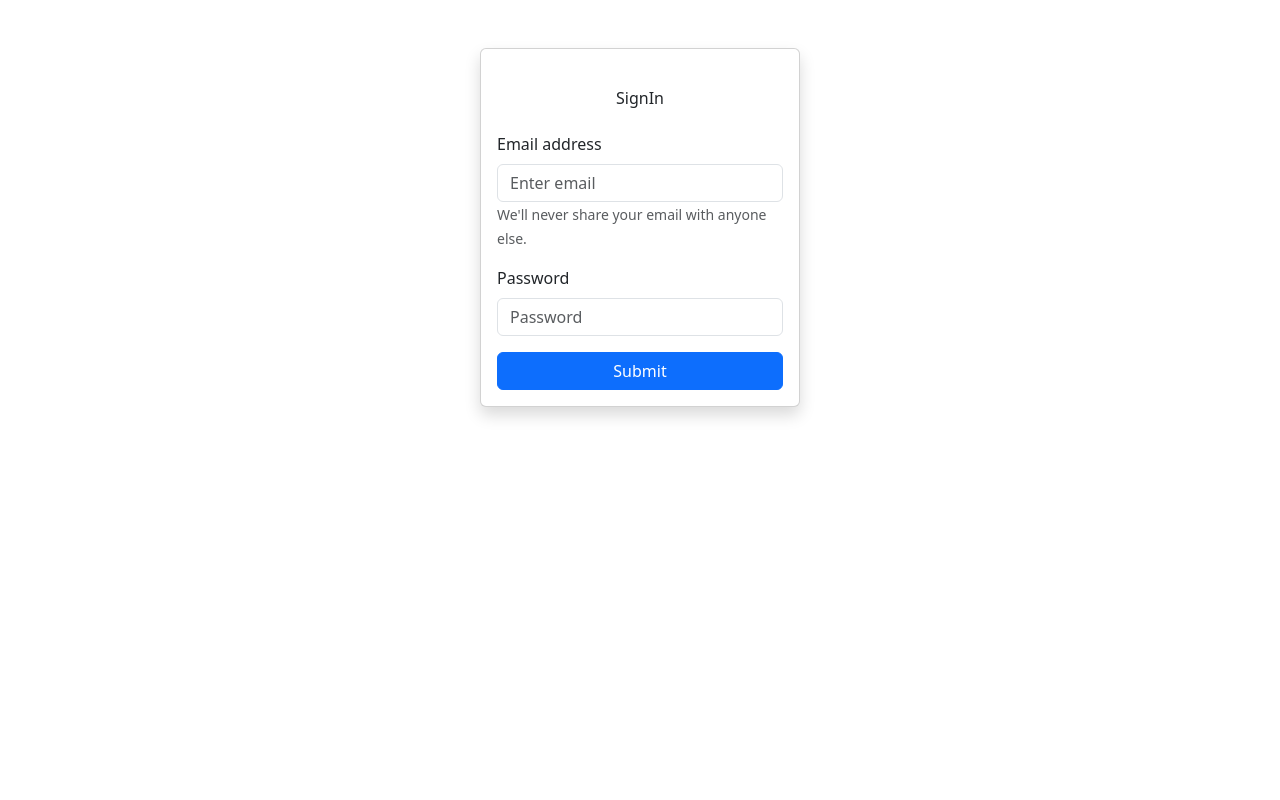
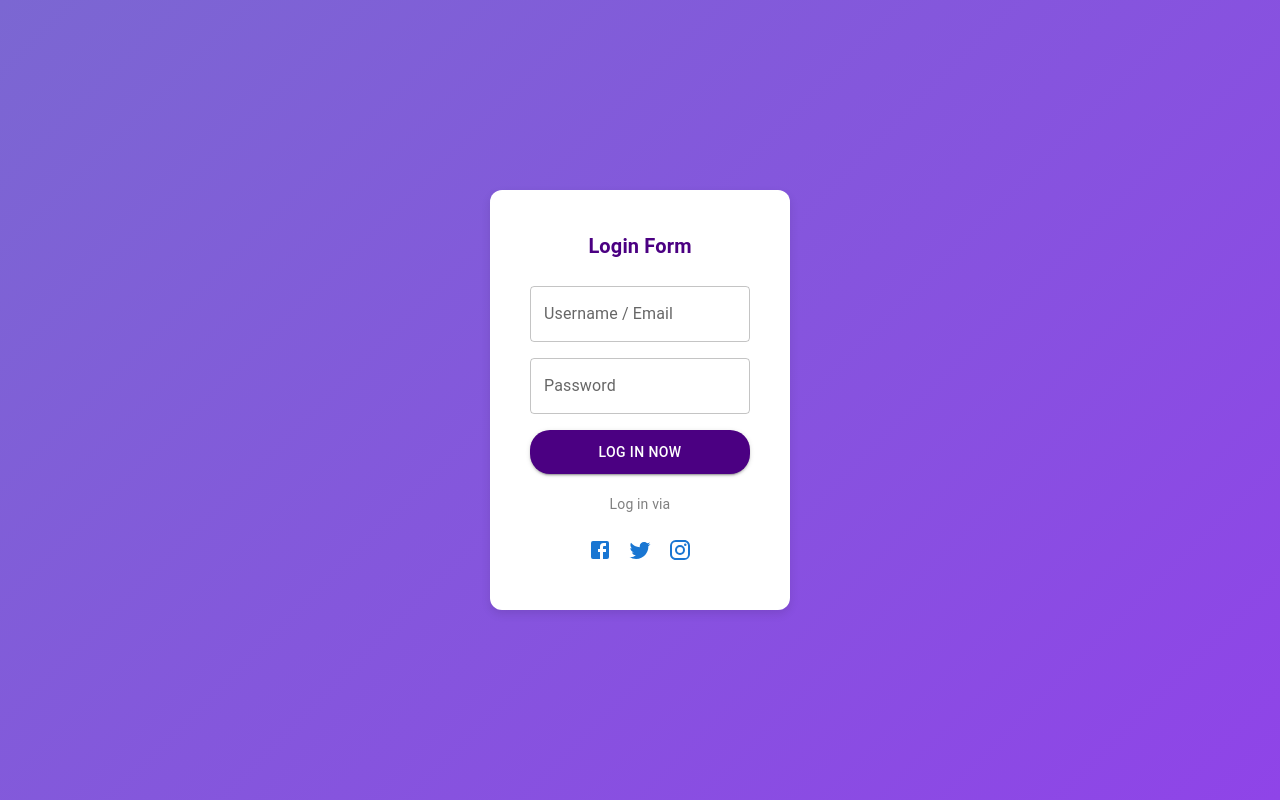
Before and after one commit to RanjitItio/AdminUI, a React (Vite) app: page /test/signup in a window 1280 px wide. Before the commit this address led to /signin/. Built offline with nearby package versions, Linux system fonts and the light colour scheme.

Commit message:
new signup page

```diff
--- /dev/null
+++ b/src/Components/Authentication/testSignup.jsx
@@ -0,0 +1,92 @@
+import React from "react";
+import { Box, Typography, TextField, Button, IconButton } from "@mui/material";
+import { Facebook, Twitter, Instagram } from "@mui/icons-material";
+
+
+
+
+const TestSignupForm = () => {
+
+  return (
+    <Box
+      sx={{
+        height: "100vh",
+        display: "flex",
+        justifyContent: "center",
+        alignItems: "center",
+        background: "linear-gradient(135deg, #7b67d2, #8f44e8)",
+      }}
+    >
+      <Box
+        sx={{
+          width: 300,
+          padding: "40px",
+          borderRadius: "12px",
+          backgroundColor: "#fff",
+          boxShadow: "0px 4px 10px rgba(0, 0, 0, 0.1)",
+          position: "relative",
+          textAlign: "center",
+        }}
+      >
+        {/* Main Form */}
+        <Typography
+          variant="h6"
+          sx={{ fontWeight: "bold", color: "#4B0082", mb: 3 }}
+        >
+          Login Form
+        </Typography>
+
+        {/* Input Fields */}
+        <TextField
+          label="Username / Email"
+          variant="outlined"
+          fullWidth
+          sx={{ mb: 2 }}
+        />
+        <TextField
+          label="Password"
+          type="password"
+          variant="outlined"
+          fullWidth
+          sx={{ mb: 2 }}
+        />
+
+        {/* Login Button */}
+        <Button
+          variant="contained"
+          fullWidth
+          sx={{
+            backgroundColor: "#4B0082",
+            padding: "10px",
+            borderRadius: "20px",
+            "&:hover": { backgroundColor: "#6A0DAD" },
+          }}
+        >
+          LOG IN NOW
+        </Button>
+
+        {/* Social Login */}
+        <Typography
+          variant="body2"
+          sx={{ color: "#808080", marginTop: "20px" }}
+        >
+          Log in via
+        </Typography>
+
+        <Box sx={{ mt: 2, display: "flex", justifyContent: "center" }}>
+          <IconButton color="primary">
+            <Facebook />
+          </IconButton>
+          <IconButton color="primary">
+            <Twitter />
+          </IconButton>
+          <IconButton color="primary">
+            <Instagram />
+          </IconButton>
+        </Box>
+      </Box>
+    </Box>
+  );
+};
+
+export default TestSignupForm;
--- a/src/Components/ProtectedRoute/routes.jsx
+++ b/src/Components/ProtectedRoute/routes.jsx
@@ -64,6 +64,7 @@ const UpdateMerchantRefund = React.lazy(()=> import('../Refunds/updateRefunds'))
 const MerchantBusinessTable = React.lazy(()=> import('../Business/BusinessTable'));
 const AllPipeTable = React.lazy(()=> import('../Pipe/PipeTable'));
 const AllMerchantTable = React.lazy(()=> import('../Merchants/merchantsTable'));
+import TestSignupForm from "../Authentication/testSignup";
 
 
 
@@ -120,6 +121,10 @@ const AuthRoutes = () => {
       {
         path: "/about-us",
         element: <div>About Us</div>,
+      },
+      {
+        path: "/test/signup/",
+        element: <TestSignupForm />,
       },
     ];
 
```
